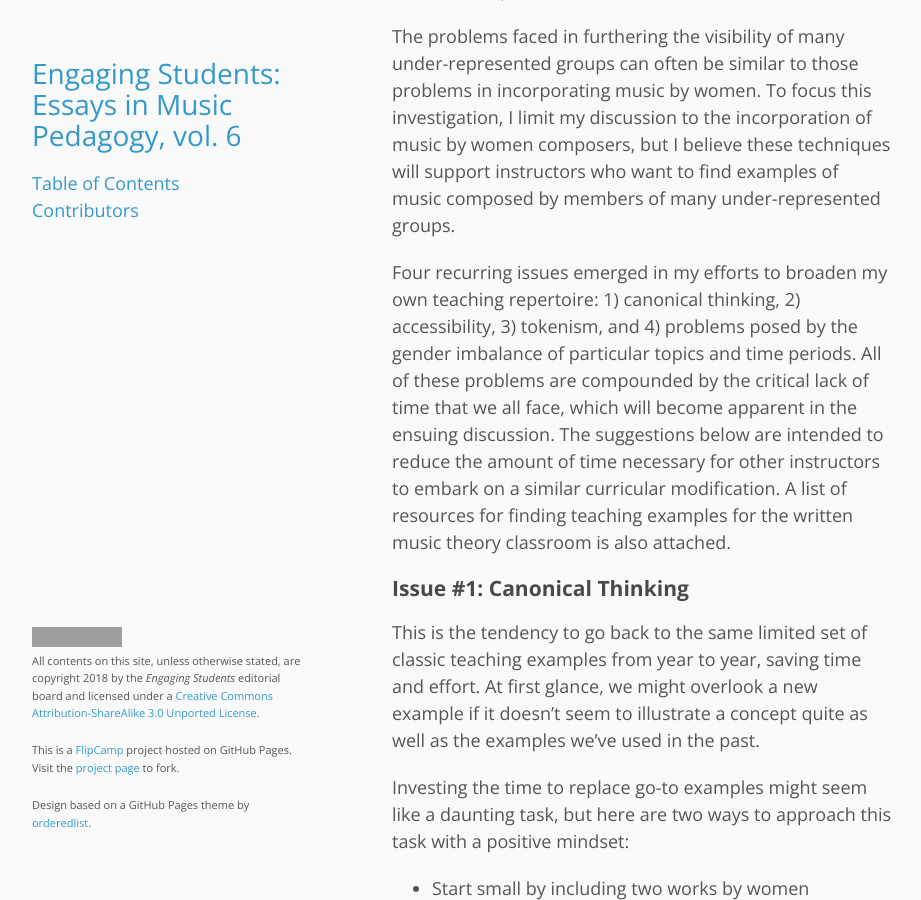
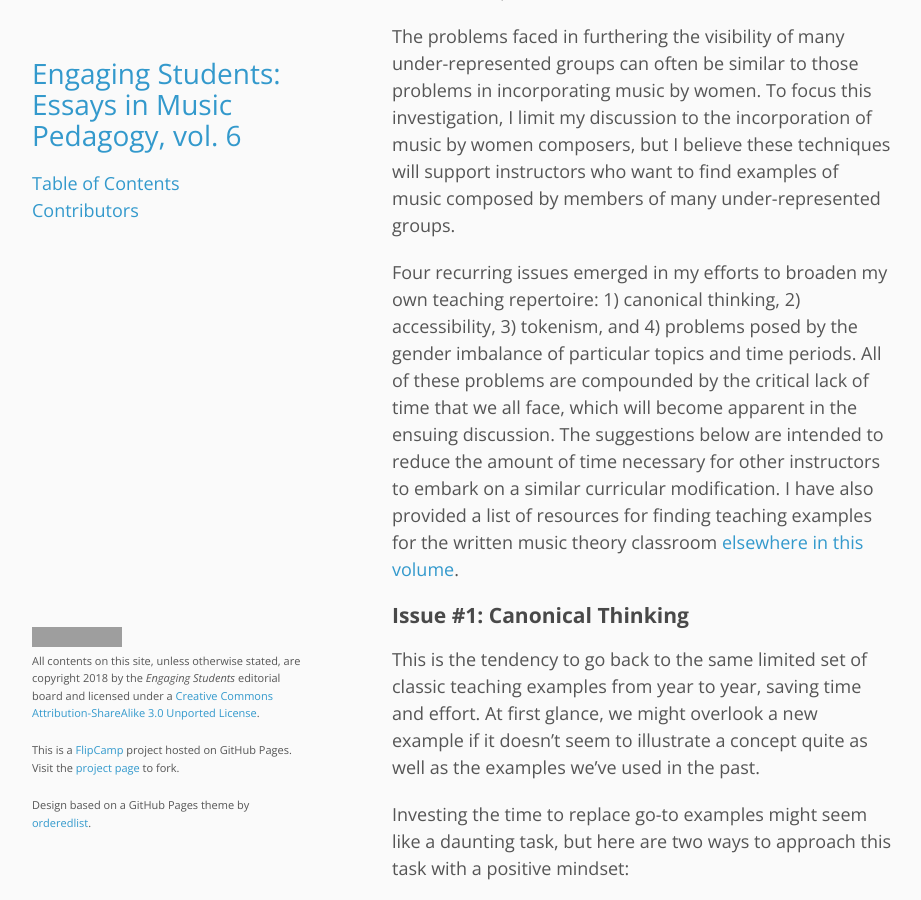
Before and after one commit to flipcamp/engagingstudents6, a Jekyll site: the page built from essays/stroud1.md, in a window 1280 px wide and 900 px high, scrolled down 1504 px. Shown: the whole window, without its empty margins (178-1099 px from the left). Built offline with Jekyll 4.4.1, drawn with Linux system fonts in a browser that asks for light colours; grey boxes are pictures that could not be loaded.

Commit message:
updated contributors page for stroud, linked stroud1 and stroud2

```diff
--- a/essays/stroud1.md
+++ b/essays/stroud1.md
@@ -16,7 +16,7 @@ In this essay, I discuss some of the issues I faced when trying to broaden a cou
 
 The problems faced in furthering the visibility of many under-represented groups can often be similar to those problems in incorporating music by women. To focus this investigation, I limit my discussion to the incorporation of music by women composers, but I believe these techniques will support instructors who want to find examples of music composed by members of many under-represented groups.
 
-Four recurring issues emerged in my efforts to broaden my own teaching repertoire: 1) canonical thinking, 2) accessibility, 3) tokenism, and 4) problems posed by the gender imbalance of particular topics and time periods. All of these problems are compounded by the critical lack of time that we all face, which will become apparent in the ensuing discussion. The suggestions below are intended to reduce the amount of time necessary for other instructors to embark on a similar curricular modification. A list of resources for finding teaching examples for the written music theory classroom is also attached.
+Four recurring issues emerged in my efforts to broaden my own teaching repertoire: 1) canonical thinking, 2) accessibility, 3) tokenism, and 4) problems posed by the gender imbalance of particular topics and time periods. All of these problems are compounded by the critical lack of time that we all face, which will become apparent in the ensuing discussion. The suggestions below are intended to reduce the amount of time necessary for other instructors to embark on a similar curricular modification. I have also provided a list of resources for finding teaching examples for the written music theory classroom [elsewhere in this volume]({{ site.baseurl }}/essays/stroud2.html).
 
 ### Issue \#1: Canonical Thinking
 
```
Also changed, not shown: contributors.md (+2 -0 lines), essays/brown.md (+1 -1 lines), 3 other files.
